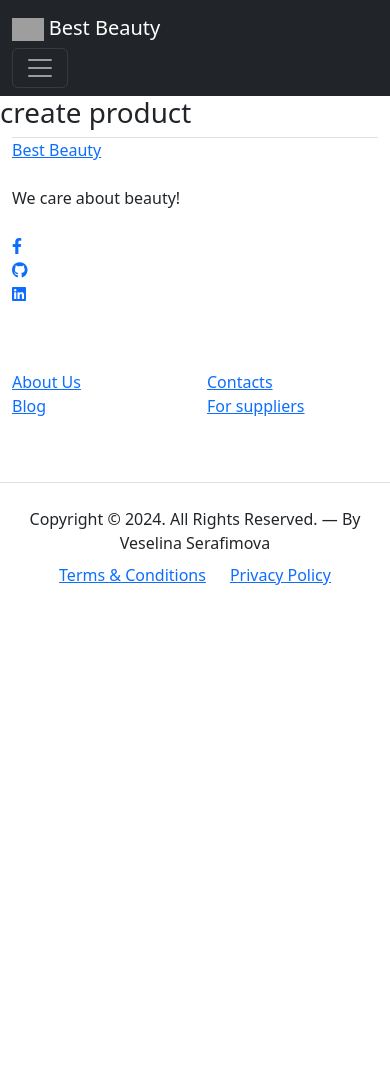
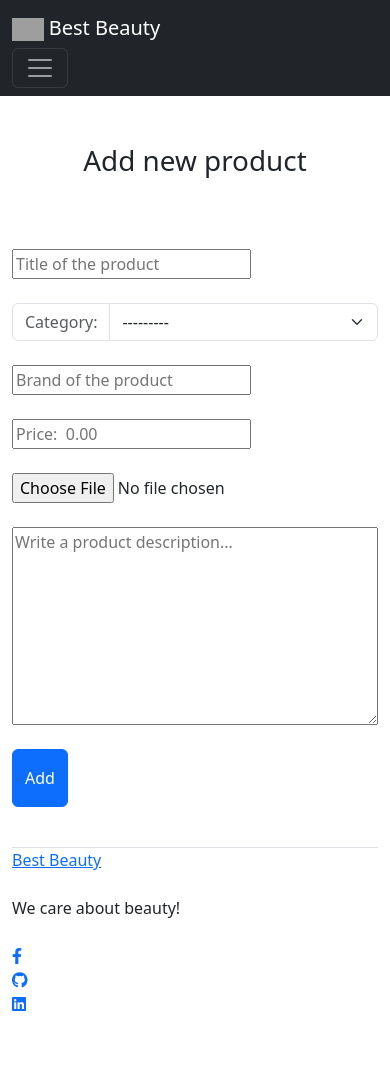
Before and after one commit to vessln/Cosmetics_store, a Django app: template templates/products/create_product.html in a window 390 px wide. Shown: the top 1082 px of the page. Before the commit the page ends 585 px from the top, so only its background shows below. Run offline with Django 5.2, Linux system fonts and the light colour scheme; the template is opened without the code that fills it: values that come from a table or form of the project are taken from there, others are empty; some libraries are stand-ins or nearby versions; grey boxes are pictures that could not be loaded.

Commit message:
update product forms, add logic for resizing product image

```diff
--- a/cosmetics_store/blog/forms.py
+++ b/cosmetics_store/blog/forms.py
@@ -12,13 +12,13 @@ class CustomBaseArticleForm(forms.ModelForm):
         fields = ("title", "description", "article_image", "author")
 
         widgets = {
-            "title": forms.TextInput(attrs={"placeholder": "Article title"}),
+            "title": forms.TextInput(attrs={"placeholder": "Title of the article"}),
             "author": forms.HiddenInput(),
 
             "description": forms.Textarea(attrs={
                 "placeholder": "Write the content here...",
                 "rows": 10,
-                "cols": 60,
+                "cols": 65,
             }),
 
         }
--- a/cosmetics_store/products/forms.py
+++ b/cosmetics_store/products/forms.py
@@ -11,28 +11,49 @@ class CreateProductForm(forms.ModelForm):
         model = ProductModel
         fields = ("title_product", "category", "brand", "price", "image_product", "description", )
 
+        widgets = {
+            "title_product": forms.TextInput(attrs={"placeholder": "Title of the product"}),
+            "category": forms.RadioSelect(choices=ProductModel.PRODUCTS_CATEGORIES, attrs={"class": "form-control"}),
+            "brand": forms.TextInput(attrs={"placeholder": "Brand of the product"}),
+            "price": forms.NumberInput(attrs={"placeholder": "Price:  0.00"}),
+            "description": forms.Textarea(attrs={
+                "placeholder": "Write a product description...",
+                "rows": 8,
+                "cols": 55,
+            }),
+        }
+
+        error_messages = {
+            "category": {
+                "required": "Please, select a category. This field is required.",
+            },
+        }
+
     def save(self, commit=True):
         instance = super().save(commit=False)
 
-        if self.cleaned_data.get("image_product"):
-            image = self.cleaned_data["image_product"]
-            img = Image.open(image)
-            img.thumbnail((300, 300))
+        instance.brand = self.cleaned_data["brand"].upper()
 
-            # Save the resized image to a BytesIO buffer
-            buffer = BytesIO()
-            img.save(buffer, format="JPEG")
-            buffer.seek(0)
+        image = self.cleaned_data["image_product"]
+        img = Image.open(image)
+        # thumbnail() calculates an appropriate thumbnail size to preserve the aspect of the image and resizes it:
+        img.thumbnail((400, 300))
 
-            # Update the instance's image field with the resized image
-            instance.image_product = InMemoryUploadedFile(
-                buffer,
-                None,
-                f'{image.name.split(".")[0]}_resized.jpg',
-                'image/jpeg',
-                buffer.getbuffer().nbytes,
-                None
-            )
+        # create temporary object for the image, which is stored in memory, not on disk
+        buffer = BytesIO()
+        img.save(buffer, format="JPEG")
+        # ensures that all data from the Beginning of the buffer will be ridden (pointer is moved to the beginning):
+        buffer.seek(0)
+
+        # update the instance's image field with the new resized image
+        instance.image_product = InMemoryUploadedFile(
+            buffer,
+            None,
+            f"{image.name.split('.')[0]}_resized.jpg",
+            "image/jpeg",   # MIME type
+            buffer.getbuffer().nbytes,
+            None
+        )
 
         if commit:
             instance.save()
--- a/cosmetics_store/products/models.py
+++ b/cosmetics_store/products/models.py
@@ -4,13 +4,6 @@ from django.utils.text import slugify
 
 UserModel = get_user_model()
 
-
-PRODUCTS_CATEGORIES = [
-    ("Make-up", "Make-up"),
-    ("Skin care", "Skin care"),
-    ("Hair care", "Hair care"),
-    ("Personal Care", "Personal Care"),
-]
 
 MAX_DESCRIPTION_LENGTH = 500
 
@@ -38,6 +31,13 @@ MAX_DESCRIPTION_LENGTH = 500
 
 
 class ProductModel(models.Model):
+    PRODUCTS_CATEGORIES = [
+        ("Make-up", "Make-up"),
+        ("Skin care", "Skin care"),
+        ("Hair care", "Hair care"),
+        ("Personal Care", "Personal Care"),
+    ]
+
     MAX_TITLE_LENGTH = 30
     MAX_TYPE_LENGTH = 25
     MAX_BRAND_LENGTH = 20
--- a/cosmetics_store/products/views.py
+++ b/cosmetics_store/products/views.py
@@ -2,13 +2,13 @@ from django.shortcuts import render
 from django.urls import reverse, reverse_lazy
 from django.views import generic as generic_views
 
-from cosmetics_store.products.forms import UpdateProductForm
+from cosmetics_store.products.forms import CreateProductForm, UpdateProductForm
 from cosmetics_store.products.models import ProductModel
 
 
 class CreateProductView(generic_views.CreateView):
     model = ProductModel
-    # form_class = CreateProductForm
+    form_class = CreateProductForm
     template_name = "products/create_product.html"
 
     def get_success_url(self):
--- a/templates/accounts/register_user.html
+++ b/templates/accounts/register_user.html
@@ -8,8 +8,8 @@
     <div class="container">
         <div class="row py-4 mt-4 align-items-center">
             <div class="col-md-5 pr-lg-5 mb-5 mb-md-0">
+                <h1 class="text-center">Create an Account</h1>
                 <img width="90%" src="{% static 'images/login_grl.png' %}" alt="girl" class="img-fluid mb-3 d-none d-md-block">
-                <h1>Create an Account</h1>
             </div>
 
             <div class="col-md-7 col-lg-6 ml-auto">
--- a/templates/blog/create_article.html
+++ b/templates/blog/create_article.html
@@ -7,9 +7,9 @@
 
     <div class="container">
         <div class="row py-4 mt-4 align-items-center">
-            <div class="col-md-5 pr-lg-5 mb-5 mb-md-4">
+            <div class="col-md-6 pr-lg-5 mb-5 mb-md-5">
+                <h1 class="pb-3">Create new article</h1>
                 <img width="90%" src="{% static 'images/create_article_img.png' %}" alt="girl" class="img-fluid mb-3 d-none d-md-block">
-                <h1>Create new article</h1>
             </div>
 
             <div class="col-md-7 col-lg-6 ml-auto">
--- a/templates/products/create_product.html
+++ b/templates/products/create_product.html
@@ -4,6 +4,126 @@
 
 {% block main_content %}
 
-<h1>create product</h1>
+    <div class="container">
+        <div class="row py-4 mt-4 align-items-center">
+            <div class="col-md-5 pr-lg-5 mb-5 mb-md-4">
+                <h1 class="text-center pb-3">Add new product</h1>
+                <img src="{% static 'images/product-1.png' %}" alt="girl" class="img-fluid mb-3 d-none d-md-block">
+            </div>
+
+            <div class="col-md-7 col-lg-6 ml-auto">
+
+                <form action="{% url 'create product' %}" method="post" enctype="multipart/form-data">
+
+                    <div class="row">
+
+                        <div class="input-group col-lg-12 mb-4">
+                            {{ form.title_product }}
+
+                            {% if form.title_product.errors %}
+                                <div class="alert alert-danger">
+                                    <ul>
+                                        {% for error in form.title_product.errors %}
+                                            <li>{{ error }}</li>
+                                        {% endfor %}
+                                    </ul>
+                                </div>
+                            {% endif %}
+                        </div>
+
+                        <div class="input-group col-lg-12 mb-4">
+                            <div class="form-group input-group">
+
+                                <label for="{{ form.category.id_for_label }}" class="input-group-text bg-white border-md border-left-0 text-muted">
+                                    Category:
+                                </label>
+                                <select id="{{ form.category.id_for_label }}" name="{{ form.category.html_name }}" class="form-select my-form">
+                                {% for value, label in form.category.field.choices %}
+                                    <option value="{{ value }}" {% if value == form.category.value %}selected{% endif %}>{{ label }}</option>
+                                {% endfor %}
+                                </select>
+
+                                {% if form.category.errors %}
+                                    <div class="alert alert-danger">
+                                        <ul>
+                                            {% for error in form.category.errors %}
+                                                <li>{{ error }}</li>
+                                            {% endfor %}
+                                        </ul>
+                                    </div>
+                                {% endif %}
+
+                            </div>
+                        </div>
+
+                        <div class="input-group col-lg-12 mb-4">
+                            {{ form.brand }}
+
+                            {% if form.brand.errors %}
+                                <div class="alert alert-danger">
+                                    <ul>
+                                        {% for error in form.brand.errors %}
+                                            <li>{{ error }}</li>
+                                        {% endfor %}
+                                    </ul>
+                                </div>
+                            {% endif %}
+                        </div>
+
+                        <div class="input-group col-lg-12 mb-4">
+                            {{ form.price }}
+
+                            {% if form.price.errors %}
+                                <div class="alert alert-danger">
+                                    <ul>
+                                        {% for error in form.price.errors %}
+                                            <li>{{ error }}</li>
+                                        {% endfor %}
+                                    </ul>
+                                </div>
+                            {% endif %}
+                        </div>
+
+                        <div class="input-group col-lg-12 mb-4">
+                            {{ form.image_product }}
+
+                            {% if form.image_product.errors %}
+                                <div class="alert alert-danger">
+                                    <ul>
+                                        {% for error in form.image_product.errors %}
+                                            <li>{{ error }}</li>
+                                        {% endfor %}
+                                    </ul>
+                                </div>
+                            {% endif %}
+                        </div>
+
+                        <div class="input-group col-lg-12 mb-4">
+                            {{ form.description }}
+
+                            {% if form.description.errors %}
+                                <div class="alert alert-danger">
+                                    <ul>
+                                        {% for error in form.description.errors %}
+                                            <li>{{ error }}</li>
+                                        {% endfor %}
+                                    </ul>
+                                </div>
+                            {% endif %}
+                        </div>
+
+                    </div>
+
+                    <div class="form-group col-lg-2 mx-auto mb-3">
+                        <button type="submit" class="btn btn-primary btn-block py-3">Add</button>
+                        {% csrf_token %}
+                    </div>
+
+                </form>
+
+            </div>
+        </div>
+
+    </div>
 
 {% endblock %}
--- a/templates/products/list_products.html
+++ b/templates/products/list_products.html
@@ -11,6 +11,11 @@
                 <div class="row mb-5">
                     <div class="col-md-9">
                         <h1 class="section-title">Products</h1>
+                        {#  {% if user.is_staff %}  #}
+
+                            <a href="{% url 'create product' %}" class="btn btn-secondary me-2">Add new product</a>
+
+                        {#  {% endif %}  #}
                     </div>
 
                     <div class="col-md-3 text-start text-md-end">
```
Also changed, not shown: mediafiles/products_image/Default_woman_with_flawless_skin_without_makeup_promote_luxury_1_resized.jpg (added).
